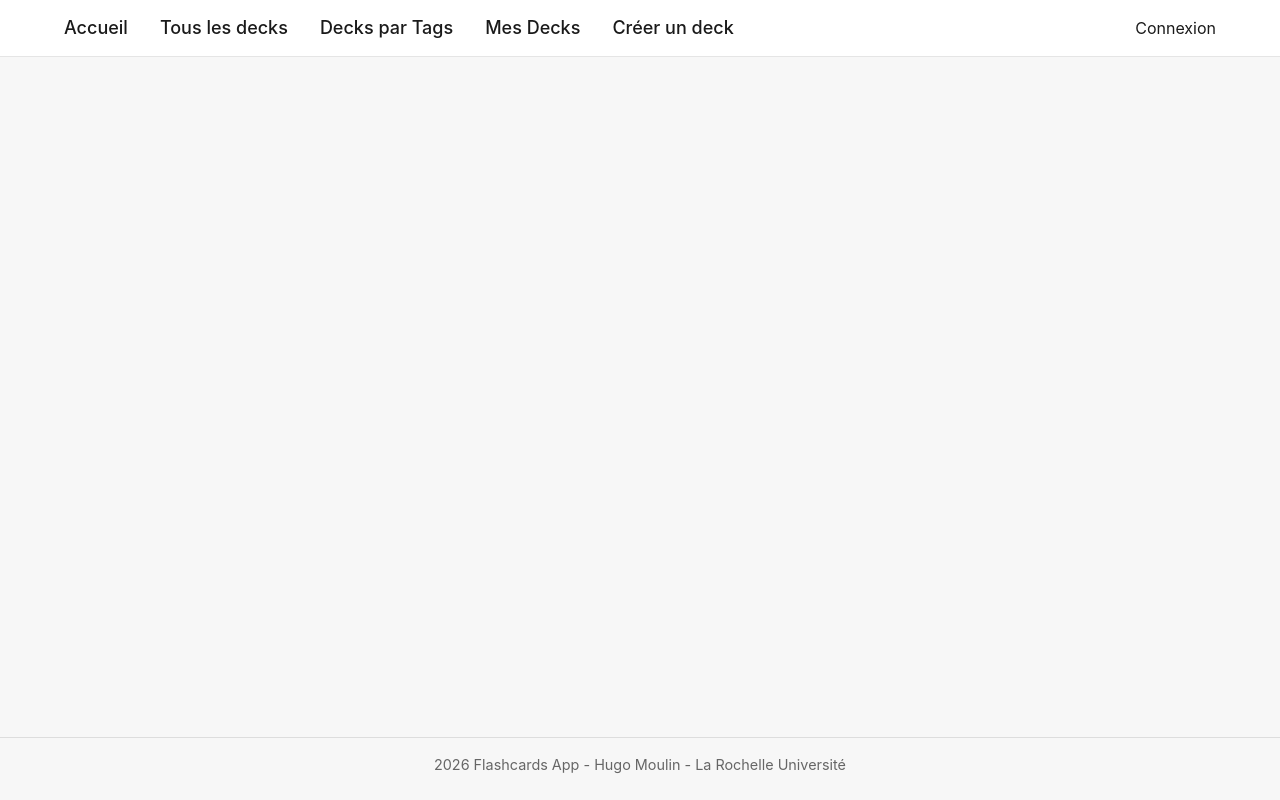
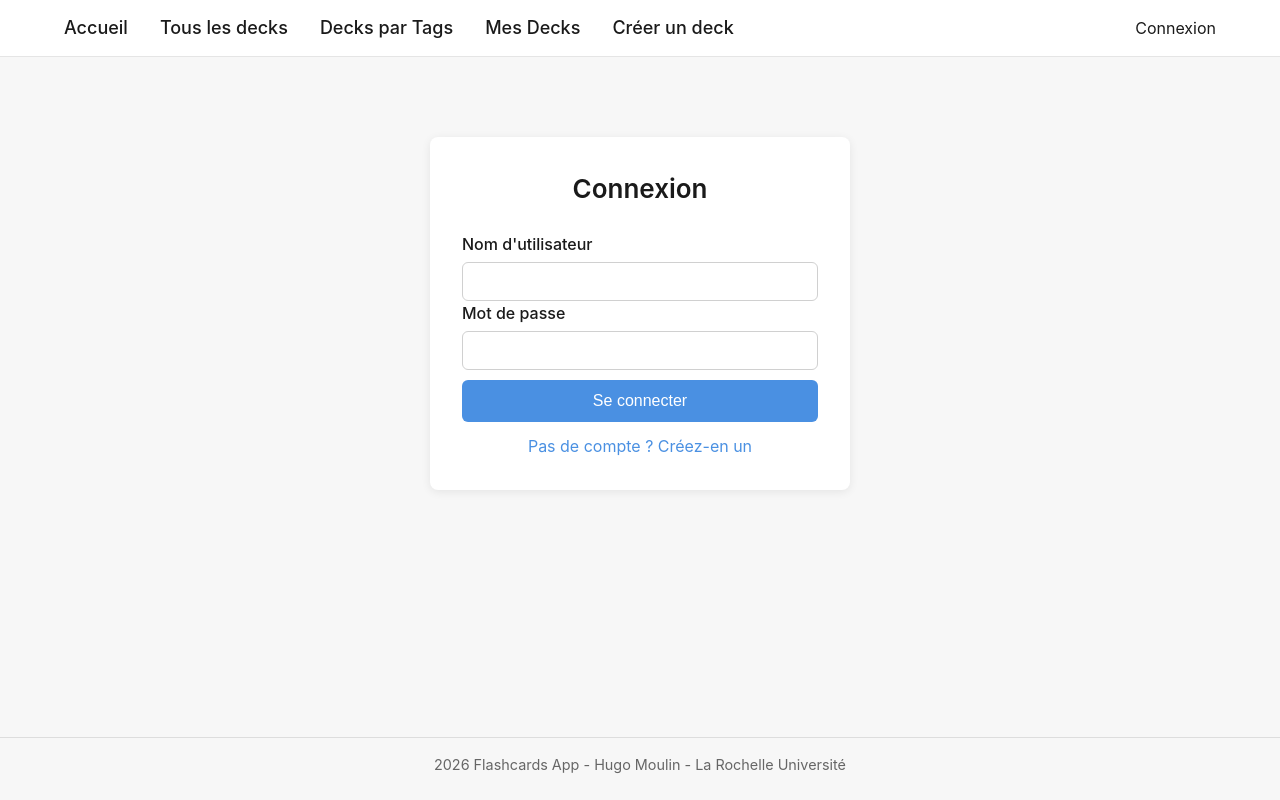
Before and after one commit to hugomoulin2000-design/partieVue, a Vue app: page /login in a window 1280 px wide. Built offline with nearby package versions, Linux system fonts and the light colour scheme.

Commit message:
fix auth

```diff
--- a/src/components/pages/LoginPage.vue
+++ b/src/components/pages/LoginPage.vue
@@ -38,3 +38,100 @@ async function submit() {
   router.push('/profil')
 }
 </script>
+
+<template>
+  <div class="login-container">
+    <h1>Connexion</h1>
+
+    <form @submit.prevent="submit">
+      <label>Nom d'utilisateur</label>
+      <input type="text" v-model="username" required />
+
+      <label>Mot de passe</label>
+      <input type="password" v-model="password" required />
+
+      <button type="submit">Se connecter</button>
+
+      <p v-if="error !== ''" class="error">{{ error }}</p>
+    </form>
+
+    <router-link to="/register" class="register-link">
+      Pas de compte ? Créez-en un
+    </router-link>
+  </div>
+</template>
+
+<style scoped>
+/* ton CSS inchangé */
+.login-container {
+  max-width: 420px;
+  margin: 80px auto;
+  padding: 32px;
+  background: #ffffff;
+  border-radius: 8px;
+  box-shadow: 0 2px 10px rgba(0,0,0,0.08);
+}
+
+.login-container h1 {
+  text-align: center;
+  margin-bottom: 24px;
+  font-size: 26px;
+  font-weight: 600;
+}
+
+.form-group {
+  margin-bottom: 18px;
+}
+
+label {
+  display: block;
+  margin-bottom: 6px;
+  font-weight: 500;
+}
+
+input[type="text"],
+input[type="password"] {
+  width: 100%;
+  padding: 10px 12px;
+  border: 1px solid #d0d0d0;
+  border-radius: 6px;
+  font-size: 15px;
+  transition: border-color 0.2s;
+}
+
+input:focus {
+  border-color: #4a90e2;
+  outline: none;
+}
+
+button {
+  width: 100%;
+  padding: 12px;
+  background: #4a90e2;
+  color: white;
+  border: none;
+  border-radius: 6px;
+  font-size: 16px;
+  cursor: pointer;
+  margin-top: 10px;
+  transition: background 0.2s;
+}
+
+button:hover {
+  background: #3a7ac4;
+}
+
+.error {
+  margin-top: 12px;
+  color: #d9534f;
+  font-size: 14px;
+  text-align: center;
+}
+
+.register-link {
+  display: block;
+  margin-top: 12px;
+  text-align: center;
+  color: #4a90e2;
+}
+</style>
--- a/src/components/pages/RegisterPage.vue
+++ b/src/components/pages/RegisterPage.vue
@@ -35,3 +35,105 @@ async function register() {
   setTimeout(() => router.push('/login'), 1200)
 }
 </script>
+
+<template>
+  <div class="login-container">
+    <h1>Créer un compte</h1>
+
+    <form @submit.prevent="register">
+      <label>Nom d'utilisateur</label>
+      <input type="text" v-model="username" required />
+
+      <label>Mot de passe</label>
+      <input type="password" v-model="password" required />
+
+      <button type="submit">Créer le compte</button>
+
+      <p v-if="error" class="error">{{ error }}</p>
+      <p v-if="success" class="success">{{ success }}</p>
+    </form>
+  </div>
+</template>
+
+<style scoped>
+/* ton CSS inchangé */
+.login-container {
+  max-width: 420px;
+  margin: 80px auto;
+  padding: 32px;
+  background: #ffffff;
+  border-radius: 8px;
+  box-shadow: 0 2px 10px rgba(0,0,0,0.08);
+}
+
+.login-container h1 {
+  text-align: center;
+  margin-bottom: 24px;
+  font-size: 26px;
+  font-weight: 600;
+}
+
+form {
+  display: flex;
+  flex-direction: column;
+  gap: 18px;
+}
+
+label {
+  font-weight: 500;
+  margin-bottom: 6px;
+}
+
+input[type="text"],
+input[type="password"] {
+  width: 100%;
+  padding: 10px 12px;
+  border: 1px solid #d0d0d0;
+  border-radius: 6px;
+  font-size: 15px;
+  transition: border-color 0.2s;
+}
+
+input:focus {
+  border-color: #4a90e2;
+  outline: none;
+}
+
+button {
+  width: 100%;
+  padding: 12px;
+  background: #4a90e2;
+  color: white;
+  border: none;
+  border-radius: 6px;
+  font-size: 16px;
+  cursor: pointer;
+  margin-top: 10px;
+  transition: background 0.2s;
+}
+
+button:hover {
+  background: #3a7ac4;
+}
+
+.error {
+  margin-top: 12px;
+  color: #d9534f;
+  font-size: 14px;
+  text-align: center;
+}
+
+.success {
+  margin-top: 12px;
+  color: #28a745;
+  font-size: 14px;
+  text-align: center;
+}
+
+.register-link {
+  display: block;
+  margin-top: 12px;
+  text-align: center;
+  color: #4a90e2;
+}
+</style>
```
